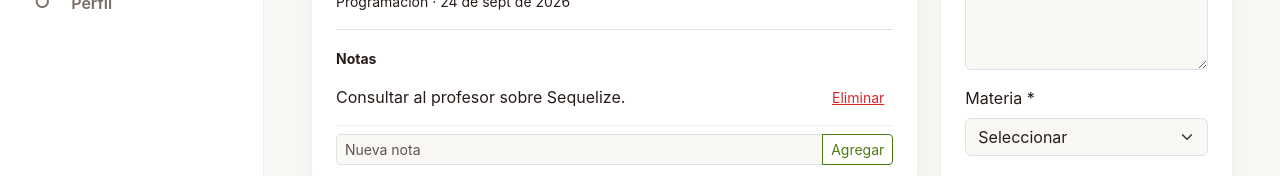
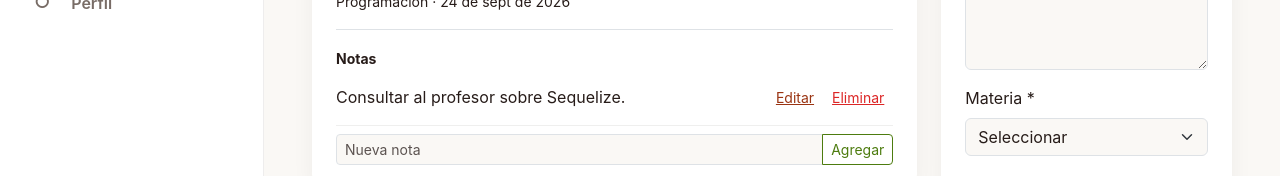
Before and after one commit to giiovannie/Task_organization, a React (Vite) app in the folder frontend/: page /tasks in a window 1280 px wide. Shown: the part 437-613 px from the top of the page. Built offline with nearby package versions, Linux system fonts and the light colour scheme.

Commit message:
feat(tasks): se completó la gestión de notas de tareas

```diff
--- a/frontend/src/pages/TasksPage.jsx
+++ b/frontend/src/pages/TasksPage.jsx
@@ -13,6 +13,7 @@ const TasksPage = () => {
   const [form, setForm] = useState(initialForm)
   const [editingId, setEditingId] = useState(null)
   const [noteDrafts, setNoteDrafts] = useState({})
+  const [editingNote, setEditingNote] = useState({ id: null, content: '' })
   const visibleTasks = useMemo(() => filter === 'all' ? data.tasks : data.tasks.filter(({ status }) => status === filter), [data.tasks, filter])
 
   const submit = (event) => {
@@ -49,7 +50,7 @@ const TasksPage = () => {
                   <button className="btn btn-sm btn-outline-danger" onClick={() => removeItem('tasks', task.id)} type="button">Eliminar</button>
                 </div>
               </div>
-              <div className="task-notes mt-3 pt-3 border-top"><strong className="small">Notas</strong>{data.notes.filter(({ task_id }) => task_id === task.id).map((note) => <div className="note-row" key={note.id}><span>{note.content}</span><button className="btn btn-sm btn-link text-danger" onClick={() => removeItem('notes', note.id)} type="button">Eliminar</button></div>)}<div className="input-group input-group-sm mt-2"><input className="form-control" value={noteDrafts[task.id] ?? ''} onChange={(event) => setNoteDrafts({ ...noteDrafts, [task.id]: event.target.value })} placeholder="Nueva nota" /><button className="btn btn-outline-secondary" onClick={() => addNote(task.id)} type="button">Agregar</button></div></div>
+              <div className="task-notes mt-3 pt-3 border-top"><strong className="small">Notas</strong>{data.notes.filter(({ task_id }) => task_id === task.id).map((note) => <div className="note-row" key={note.id}>{editingNote.id === note.id ? <div className="input-group input-group-sm"><input className="form-control" value={editingNote.content} onChange={(event) => setEditingNote({ ...editingNote, content: event.target.value })} /><button className="btn btn-outline-primary" onClick={() => { updateItem('notes', note.id, { content: editingNote.content }); setEditingNote({ id: null, content: '' }); notify('Nota actualizada.') }} type="button">Guardar</button></div> : <><span>{note.content}</span><span><button className="btn btn-sm btn-link" onClick={() => setEditingNote({ id: note.id, content: note.content })} type="button">Editar</button><button className="btn btn-sm btn-link text-danger" onClick={() => removeItem('notes', note.id)} type="button">Eliminar</button></span></>}</div>)}<div className="input-group input-group-sm mt-2"><input className="form-control" value={noteDrafts[task.id] ?? ''} onChange={(event) => setNoteDrafts({ ...noteDrafts, [task.id]: event.target.value })} placeholder="Nueva nota" /><button className="btn btn-outline-secondary" onClick={() => addNote(task.id)} type="button">Agregar</button></div></div>
             </div></article>
           ))}
         </div>
```
